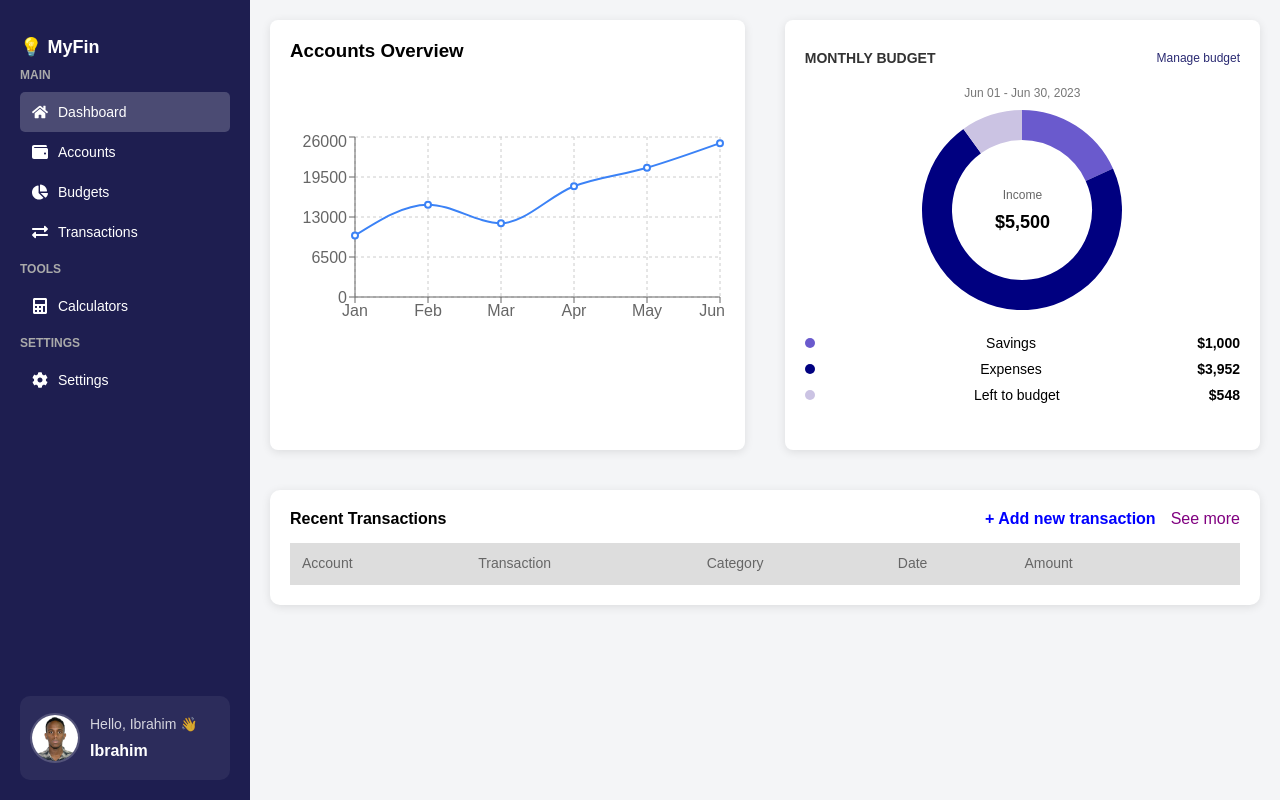
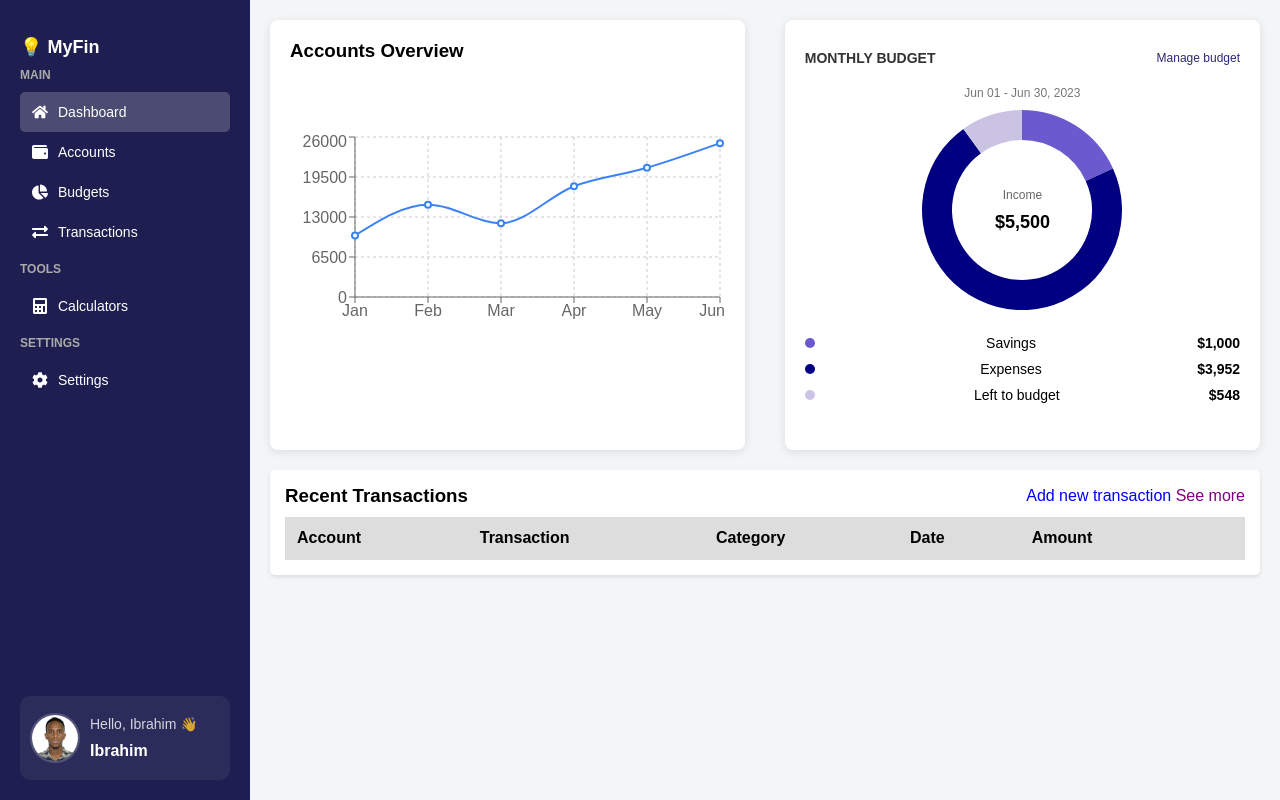
Before and after one commit to fordstile/BudgetTracker, a React (Vite) app: page /dashboard in a window 1280 px wide. Built offline with nearby package versions, Linux system fonts and the light colour scheme.

Commit message:
add delete functionality

```diff
--- a/src/components/TransactionsTable.css
+++ b/src/components/TransactionsTable.css
@@ -1,74 +1,41 @@
-/* Card Container */
 .transactions-card {
+  width: 100%;
   background: white;
-  border-radius: 10px;
-  padding: 20px;
-  box-shadow: 0px 2px 10px rgba(0, 0, 0, 0.1);
-  margin-top: 20px;
+  padding: 15px;
+  border-radius: 5px;
+  box-shadow: 0 2px 4px rgba(0, 0, 0, 0.1);
 }
 
-/* Header */
 .transactions-header {
   display: flex;
   justify-content: space-between;
   align-items: center;
-  margin-bottom: 15px;
-}
-
-.transactions-header h3 {
-  font-size: 16px;
-  font-weight: bold;
-}
-
-.actions {
-  display: flex;
-  gap: 15px;
+  margin-bottom: 10px;
 }
 
 .add-transaction {
   color: blue;
   cursor: pointer;
-  font-weight: bold;
+  /* font-weight: bold; */
 }
 
 .see-more {
+
   color: purple;
   cursor: pointer;
 }
 
-/* Table Styling */
 .transactions-table {
   width: 100%;
   border-collapse: collapse;
 }
 
-.transactions-table th {
+.transactions-table th, .transactions-table td {
+  padding: 10px;
+  border-bottom: 1px solid #ddd;
   text-align: left;
-  padding: 12px;
-  font-size: 14px;
-  color: #666;
-  font-weight: normal;
-  border-bottom: 2px solid #ddd;
 }
 
-.transactions-table td {
-  padding: 12px;
-  font-size: 14px;
-  color: #333;
-  border-bottom: 1px solid #eee;
-}
-
-/* Account Styling */
-.account-name {
-  font-weight: bold;
-}
-
-.account-type {
-  font-size: 12px;
-  color: gray;
-}
-
-/* Positive & Negative Amounts */
 .positive {
   color: green;
   font-weight: bold;
@@ -79,8 +46,33 @@
   font-weight: bold;
 }
 
-/* Action Icon */
-.action-icon {
+.action-cell {
+  position: relative;
+}
+
+.menu-btn {
+  background: none;
+  border: none;
   cursor: pointer;
-  color: #aaa;
+  font-size: 16px;
+  padding: 5px;
+  color: blue;
 }
+
+.dropdown-menu {
+  position: absolute;
+  right: 5px;
+  background: white;
+  border: 1px solid #ccc;
+  padding: 5px;
+  border-radius: 4px;
+  box-shadow: 0px 2px 5px rgba(0, 0, 0, 0.2);
+}
+
+.dropdown-menu button {
+  background: none;
+  border: none;
+  padding: 5px 10px;
+  cursor: pointer;
+  color: red;
+}
--- a/src/components/TransactionsTable.jsx
+++ b/src/components/TransactionsTable.jsx
@@ -4,14 +4,24 @@ import { FaEllipsisV } from "react-icons/fa";
 import "./TransactionsTable.css";
 
 const TransactionsTable = () => {
-  const [transactions, setTransactions] = useState([
+  const [transactions, setTransactions] = useState([]);
+  const [isModalOpen, setIsModalOpen] = useState(false);
+  const [openMenuIndex, setOpenMenuIndex] = useState(null);
 
-  ]);
-
-  const [isModalOpen, setIsModalOpen] = useState(false);
-
+  // Add a new transaction
   const addTransaction = (newTransaction) => {
     setTransactions([...transactions, newTransaction]);
+  };
+
+  // Toggle dropdown menu
+  const toggleMenu = (index) => {
+    setOpenMenuIndex(openMenuIndex === index ? null : index);
+  };
+
+  // Delete the selected transaction
+  const handleDelete = (indexToDelete) => {
+    setTransactions(transactions.filter((_, index) => index !== indexToDelete));
+    setOpenMenuIndex(null);
   };
 
   return (
@@ -21,9 +31,9 @@ const TransactionsTable = () => {
         <h3>Recent Transactions</h3>
         <div className="actions">
           <span className="add-transaction" onClick={() => setIsModalOpen(true)}>
-            + Add new transaction
+            Add new transaction
           </span>
-          <span className="see-more">See more</span>
+          <span className="see-more">    See more</span>
         </div>
       </div>
 
@@ -47,8 +57,15 @@ const TransactionsTable = () => {
               <td>{tx.category}</td>
               <td>{tx.date}</td>
               <td className={tx.amount >= 0 ? "positive" : "negative"}>{tx.amount}</td>
-              <td>
-                <FaEllipsisV className="action-icon" />
+              <td className="action-cell">
+                <button className="menu-btn" onClick={() => toggleMenu(index)}>
+                  <FaEllipsisV className="action-icon" />
+                </button>
+                {openMenuIndex === index && (
+                  <div className="dropdown-menu">
+                    <button onClick={() => handleDelete(index)}>Delete</button>
+                  </div>
+                )}
               </td>
             </tr>
           ))}
@@ -56,7 +73,11 @@ const TransactionsTable = () => {
       </table>
 
       {/* Add Transaction Modal */}
-      <AddTransactionModal isOpen={isModalOpen} onClose={() => setIsModalOpen(false)} onAddTransaction={addTransaction} />
+      <AddTransactionModal
+        isOpen={isModalOpen}
+        onClose={() => setIsModalOpen(false)}
+        onAddTransaction={addTransaction}
+      />
     </div>
   );
 };
```
